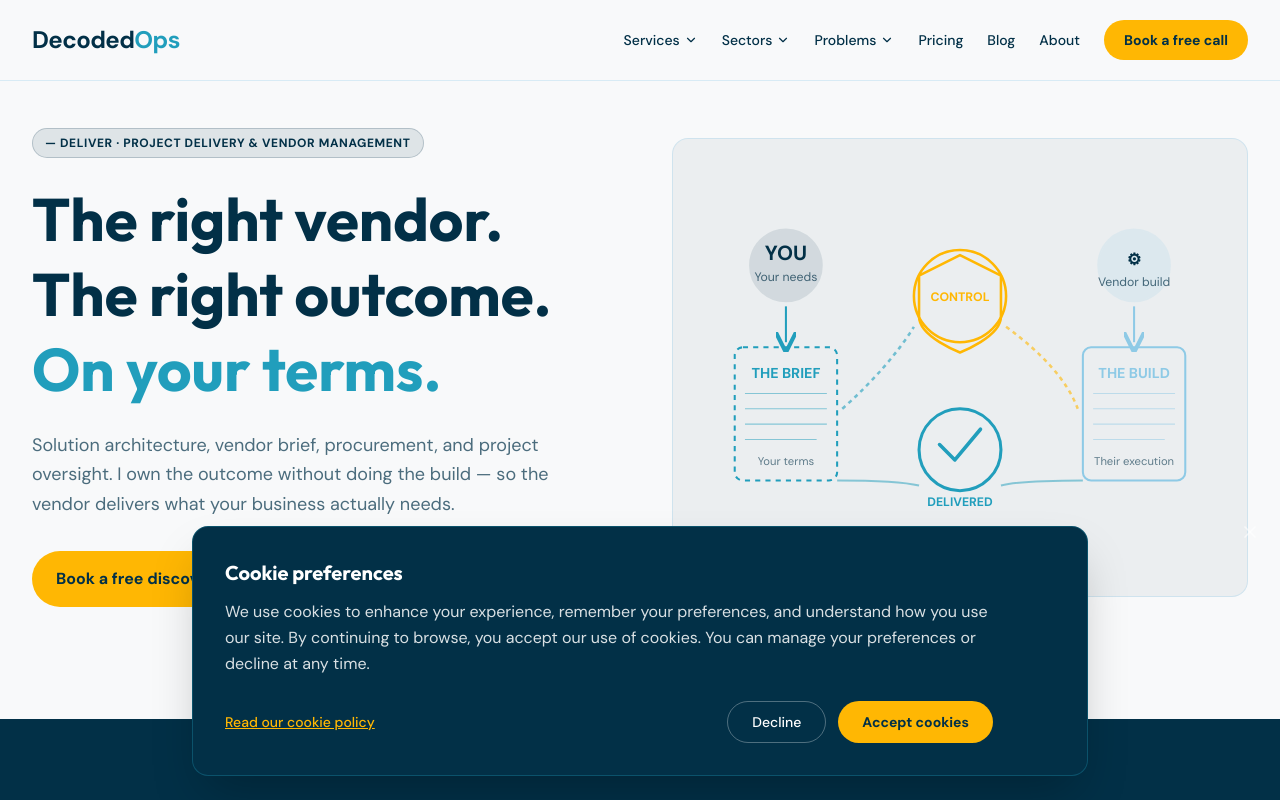
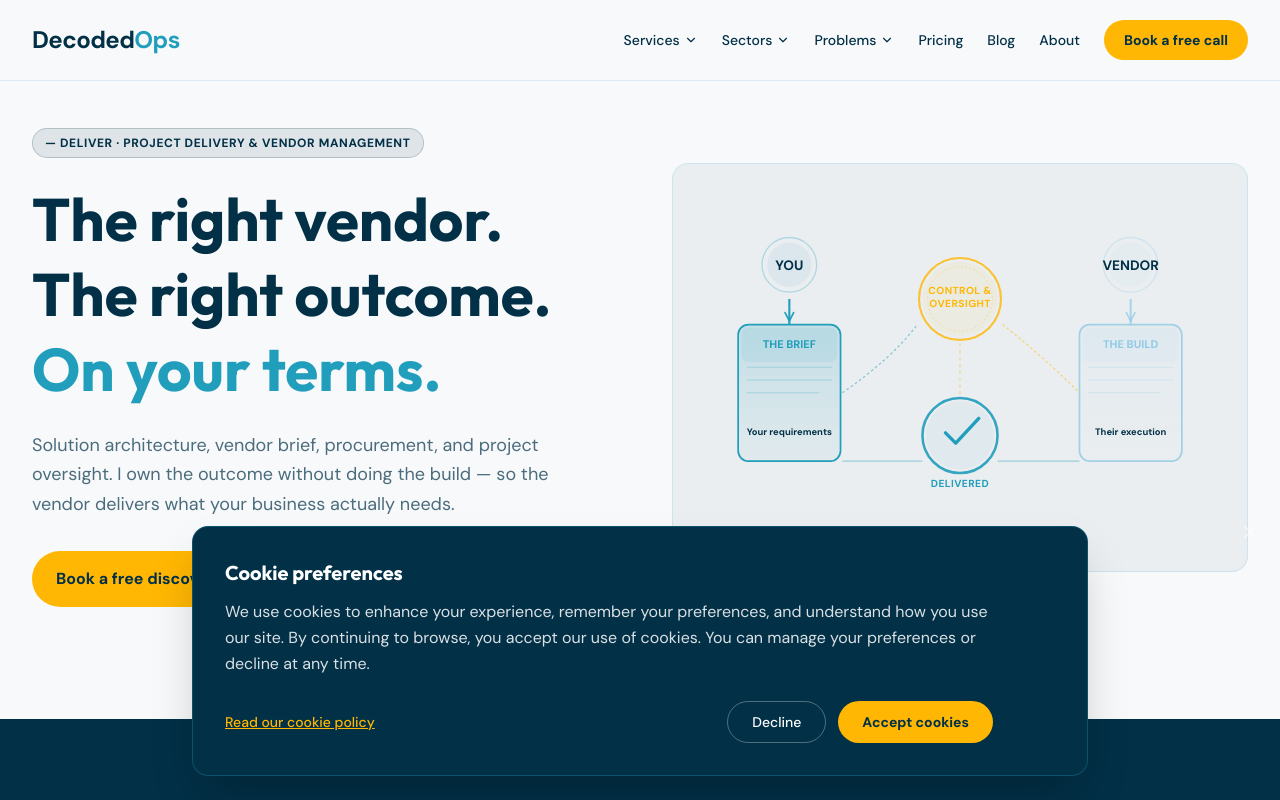
Before and after one commit to craigblackman1-rgb/decoded-ops-site, a Next.js app: page /deliver in a window 1280 px wide. Shown: the top 800 px of the page. Built offline with nearby package versions, Linux system fonts and the light colour scheme.

Commit message:
svg updates

```diff
--- a/app/deliver/page.tsx
+++ b/app/deliver/page.tsx
@@ -47,81 +47,99 @@ export default function DeliverPage() {
               </div>
             </div>
             <div className="hidden lg:flex items-center justify-center p-6 rounded-2xl bg-[#023047]/5 border border-[#8ECAE6]/30 min-h-96">
-              <svg viewBox="0 0 500 400" className="w-full h-full max-w-lg" xmlns="http://www.w3.org/2000/svg">
-                {/* Left side: YOU & BRIEF */}
+              <svg viewBox="0 0 600 420" className="w-full h-full max-w-lg" xmlns="http://www.w3.org/2000/svg">
+                <defs>
+                  <linearGradient id="briefGrad" x1="0%" y1="0%" x2="0%" y2="100%">
+                    <stop offset="0%" stopColor="#219EBC" stopOpacity="0.2"/>
+                    <stop offset="100%" stopColor="#219EBC" stopOpacity="0.05"/>
+                  </linearGradient>
+                  <linearGradient id="buildGrad" x1="0%" y1="0%" x2="0%" y2="100%">
+                    <stop offset="0%" stopColor="#8ECAE6" stopOpacity="0.1"/>
+                    <stop offset="100%" stopColor="#8ECAE6" stopOpacity="0.02"/>
+                  </linearGradient>
+                </defs>
+
+                {/* Left: YOU & BRIEF */}
                 <g>
-                  {/* Client circle */}
-                  <circle cx="80" cy="100" r="35" fill="#023047" opacity="0.1" stroke="#023047" strokeWidth="2"/>
-                  <text x="80" y="95" textAnchor="middle" fontSize="20" fontWeight="bold" fill="#023047">YOU</text>
-                  <text x="80" y="115" textAnchor="middle" fontSize="12" fill="#023047" opacity="0.7">Your needs</text>
+                  {/* Decorative circle */}
+                  <circle cx="100" cy="90" r="32" fill="none" stroke="#219EBC" strokeWidth="1.5" opacity="0.3"/>
+                  <circle cx="100" cy="90" r="26" fill="#219EBC" opacity="0.08"/>
 
-                  {/* Brief document */}
-                  <rect x="30" y="180" width="100" height="130" rx="8" fill="none" stroke="#219EBC" strokeWidth="2" strokeDasharray="5,5"/>
-                  <text x="80" y="210" textAnchor="middle" fontSize="14" fontWeight="bold" fill="#219EBC">THE BRIEF</text>
-                  <line x1="40" y1="225" x2="120" y2="225" stroke="#219EBC" strokeWidth="1" opacity="0.5"/>
-                  <line x1="40" y1="240" x2="120" y2="240" stroke="#219EBC" strokeWidth="1" opacity="0.5"/>
-                  <line x1="40" y1="255" x2="120" y2="255" stroke="#219EBC" strokeWidth="1" opacity="0.5"/>
-                  <line x1="40" y1="270" x2="110" y2="270" stroke="#219EBC" strokeWidth="1" opacity="0.5"/>
-                  <text x="80" y="295" textAnchor="middle" fontSize="11" fill="#023047" opacity="0.6">Your terms</text>
+                  {/* YOU label */}
+                  <text x="100" y="96" textAnchor="middle" fontSize="16" fontWeight="700" fill="#023047">YOU</text>
 
-                  {/* Arrow down from YOU to BRIEF */}
-                  <path d="M 80 140 L 80 175" stroke="#219EBC" strokeWidth="2" fill="none" markerEnd="url(#arrowHead)"/>
+                  {/* Brief box */}
+                  <g>
+                    <rect x="40" y="160" width="120" height="160" rx="12" fill="url(#briefGrad)" stroke="#219EBC" strokeWidth="2"/>
+                    <rect x="44" y="164" width="112" height="40" rx="8" fill="#219EBC" opacity="0.08"/>
+                    <text x="100" y="187" textAnchor="middle" fontSize="13" fontWeight="700" fill="#219EBC">THE BRIEF</text>
+                    <line x1="50" y1="210" x2="150" y2="210" stroke="#219EBC" strokeWidth="1" opacity="0.3"/>
+                    <line x1="50" y1="225" x2="150" y2="225" stroke="#219EBC" strokeWidth="1" opacity="0.3"/>
+                    <line x1="50" y1="240" x2="135" y2="240" stroke="#219EBC" strokeWidth="1" opacity="0.3"/>
+                    <text x="100" y="290" textAnchor="middle" fontSize="11" fontWeight="600" fill="#023047">Your requirements</text>
+                  </g>
+
+                  {/* Arrow down */}
+                  <path d="M 100 130 L 100 160" stroke="#219EBC" strokeWidth="2.5" fill="none"/>
+                  <path d="M 100 156 L 95 146 M 100 156 L 105 146" stroke="#219EBC" strokeWidth="2" fill="none" strokeLinecap="round"/>
                 </g>
 
-                {/* Center: OVERSIGHT & CONTROL */}
+                {/* Center: CONTROL & OVERSIGHT */}
                 <g>
-                  {/* Shield/control element */}
-                  <circle cx="250" cy="130" r="45" fill="none" stroke="#FFB703" strokeWidth="2.5"/>
-                  <path d="M 250 90 L 290 110 L 290 150 C 290 170 250 185 250 185 C 250 185 210 170 210 150 L 210 110 Z"
-                        fill="none" stroke="#FFB703" strokeWidth="2.5" strokeLinejoin="round"/>
-                  <text x="250" y="135" textAnchor="middle" fontSize="12" fontWeight="bold" fill="#FFB703">CONTROL</text>
+                  {/* Control sphere */}
+                  <circle cx="300" cy="130" r="48" fill="none" stroke="#FFB703" strokeWidth="2.5" opacity="0.8"/>
+                  <circle cx="300" cy="130" r="44" fill="#FFB703" opacity="0.06"/>
+                  <circle cx="300" cy="130" r="38" fill="none" stroke="#FFB703" strokeWidth="1" opacity="0.4" strokeDasharray="2,3"/>
 
-                  {/* Checkmark for success */}
-                  <circle cx="250" cy="280" r="40" fill="none" stroke="#219EBC" strokeWidth="3"/>
-                  <path d="M 230 275 L 245 290 L 270 260" stroke="#219EBC" strokeWidth="3.5" fill="none" strokeLinecap="round" strokeLinejoin="round"/>
-                  <text x="250" y="335" textAnchor="middle" fontSize="12" fontWeight="bold" fill="#219EBC">DELIVERED</text>
+                  {/* Control label */}
+                  <text x="300" y="124" textAnchor="middle" fontSize="12" fontWeight="700" fill="#FFB703" letterSpacing="0.5">CONTROL &</text>
+                  <text x="300" y="139" textAnchor="middle" fontSize="12" fontWeight="700" fill="#FFB703" letterSpacing="0.5">OVERSIGHT</text>
+
+                  {/* Success circle */}
+                  <circle cx="300" cy="290" r="44" fill="none" stroke="#219EBC" strokeWidth="3" opacity="0.9"/>
+                  <circle cx="300" cy="290" r="40" fill="#219EBC" opacity="0.05"/>
+                  <path d="M 283 287 L 295 299 L 322 270" stroke="#219EBC" strokeWidth="4" fill="none" strokeLinecap="round" strokeLinejoin="round"/>
+                  <text x="300" y="350" textAnchor="middle" fontSize="12" fontWeight="700" fill="#219EBC" letterSpacing="0.5">DELIVERED</text>
+
+                  {/* Vertical flow line */}
+                  <line x1="300" y1="182" x2="300" y2="242" stroke="#FFB703" strokeWidth="1.5" opacity="0.4" strokeDasharray="4,4"/>
                 </g>
 
-                {/* Right side: VENDOR & BUILD */}
+                {/* Right: VENDOR & BUILD */}
                 <g>
-                  {/* Vendor circle */}
-                  <circle cx="420" cy="100" r="35" fill="#8ECAE6" opacity="0.15" stroke="#8ECAE6" strokeWidth="2"/>
-                  <text x="420" y="100" textAnchor="middle" fontSize="16" fontWeight="bold" fill="#023047">⚙</text>
-                  <text x="420" y="120" textAnchor="middle" fontSize="12" fill="#023047" opacity="0.7">Vendor build</text>
+                  {/* Decorative circle */}
+                  <circle cx="500" cy="90" r="32" fill="none" stroke="#8ECAE6" strokeWidth="1.5" opacity="0.3"/>
+                  <circle cx="500" cy="90" r="26" fill="#8ECAE6" opacity="0.06"/>
 
-                  {/* Build/execution box */}
-                  <rect x="370" y="180" width="100" height="130" rx="8" fill="none" stroke="#8ECAE6" strokeWidth="2"/>
-                  <text x="420" y="210" textAnchor="middle" fontSize="14" fontWeight="bold" fill="#8ECAE6">THE BUILD</text>
-                  <line x1="380" y1="225" x2="460" y2="225" stroke="#8ECAE6" strokeWidth="1" opacity="0.5"/>
-                  <line x1="380" y1="240" x2="460" y2="240" stroke="#8ECAE6" strokeWidth="1" opacity="0.5"/>
-                  <line x1="380" y1="255" x2="460" y2="255" stroke="#8ECAE6" strokeWidth="1" opacity="0.5"/>
-                  <line x1="380" y1="270" x2="450" y2="270" stroke="#8ECAE6" strokeWidth="1" opacity="0.5"/>
-                  <text x="420" y="295" textAnchor="middle" fontSize="11" fill="#023047" opacity="0.6">Their execution</text>
+                  {/* VENDOR label */}
+                  <text x="500" y="96" textAnchor="middle" fontSize="16" fontWeight="700" fill="#023047">VENDOR</text>
 
-                  {/* Arrow down from VENDOR to BUILD */}
-                  <path d="M 420 140 L 420 175" stroke="#8ECAE6" strokeWidth="2" fill="none" markerEnd="url(#arrowHead2)"/>
+                  {/* Build box */}
+                  <g>
+                    <rect x="440" y="160" width="120" height="160" rx="12" fill="url(#buildGrad)" stroke="#8ECAE6" strokeWidth="2" opacity="0.8"/>
+                    <rect x="444" y="164" width="112" height="40" rx="8" fill="#8ECAE6" opacity="0.06"/>
+                    <text x="500" y="187" textAnchor="middle" fontSize="13" fontWeight="700" fill="#8ECAE6">THE BUILD</text>
+                    <line x1="450" y1="210" x2="550" y2="210" stroke="#8ECAE6" strokeWidth="1" opacity="0.3"/>
+                    <line x1="450" y1="225" x2="550" y2="225" stroke="#8ECAE6" strokeWidth="1" opacity="0.3"/>
+                    <line x1="450" y1="240" x2="535" y2="240" stroke="#8ECAE6" strokeWidth="1" opacity="0.3"/>
+                    <text x="500" y="290" textAnchor="middle" fontSize="11" fontWeight="600" fill="#023047">Their execution</text>
+                  </g>
+
+                  {/* Arrow down */}
+                  <path d="M 500 130 L 500 160" stroke="#8ECAE6" strokeWidth="2.5" fill="none" opacity="0.7"/>
+                  <path d="M 500 156 L 495 146 M 500 156 L 505 146" stroke="#8ECAE6" strokeWidth="2" fill="none" strokeLinecap="round" opacity="0.7"/>
                 </g>
 
-                {/* Connecting flows */}
+                {/* Connecting paths */}
                 {/* BRIEF to CONTROL */}
-                <path d="M 135 240 Q 180 200 205 160" stroke="#219EBC" strokeWidth="2.5" fill="none" strokeDasharray="4,4" opacity="0.6"/>
+                <path d="M 162 240 Q 220 200 250 160" stroke="#219EBC" strokeWidth="1.5" fill="none" opacity="0.5" strokeDasharray="3,3"/>
 
                 {/* CONTROL to BUILD */}
-                <path d="M 295 160 Q 350 200 365 240" stroke="#FFB703" strokeWidth="2.5" fill="none" strokeDasharray="4,4" opacity="0.6"/>
+                <path d="M 350 160 Q 400 200 440 240" stroke="#FFB703" strokeWidth="1.5" fill="none" opacity="0.5" strokeDasharray="3,3"/>
 
-                {/* Both to SUCCESS (convergence) */}
-                <path d="M 130 310 Q 190 310 210 315" stroke="#219EBC" strokeWidth="2" fill="none" opacity="0.5"/>
-                <path d="M 370 310 Q 310 310 290 315" stroke="#219EBC" strokeWidth="2" fill="none" opacity="0.5"/>
-
-                {/* Arrow markers */}
-                <defs>
-                  <marker id="arrowHead" markerWidth="10" markerHeight="10" refX="5" refY="5" orient="auto">
-                    <path d="M 0 0 L 10 5 L 0 10" stroke="#219EBC" strokeWidth="2" fill="none"/>
-                  </marker>
-                  <marker id="arrowHead2" markerWidth="10" markerHeight="10" refX="5" refY="5" orient="auto">
-                    <path d="M 0 0 L 10 5 L 0 10" stroke="#8ECAE6" strokeWidth="2" fill="none"/>
-                  </marker>
-                </defs>
+                {/* Bottom convergence */}
+                <path d="M 162 320 Q 230 320 256 320" stroke="#219EBC" strokeWidth="1.5" fill="none" opacity="0.4"/>
+                <path d="M 440 320 Q 370 320 344 320" stroke="#219EBC" strokeWidth="1.5" fill="none" opacity="0.4"/>
               </svg>
             </div>
           </div>
--- a/components/graphics/AuditWheelGraphic.tsx
+++ b/components/graphics/AuditWheelGraphic.tsx
@@ -32,7 +32,7 @@ export function AuditWheelGraphic() {
 
   return (
     <div className="w-full flex items-center justify-center">
-      <svg viewBox="0 0 400 400" className="w-full max-w-[420px]" aria-hidden="true">
+      <svg viewBox="-40 0 480 400" className="w-full max-w-[420px]" aria-hidden="true">
         <defs>
           <radialGradient id="wheelBg" cx="50%" cy="50%" r="50%">
             <stop offset="0%" stopColor="#219EBC" stopOpacity="0.08" />
```
